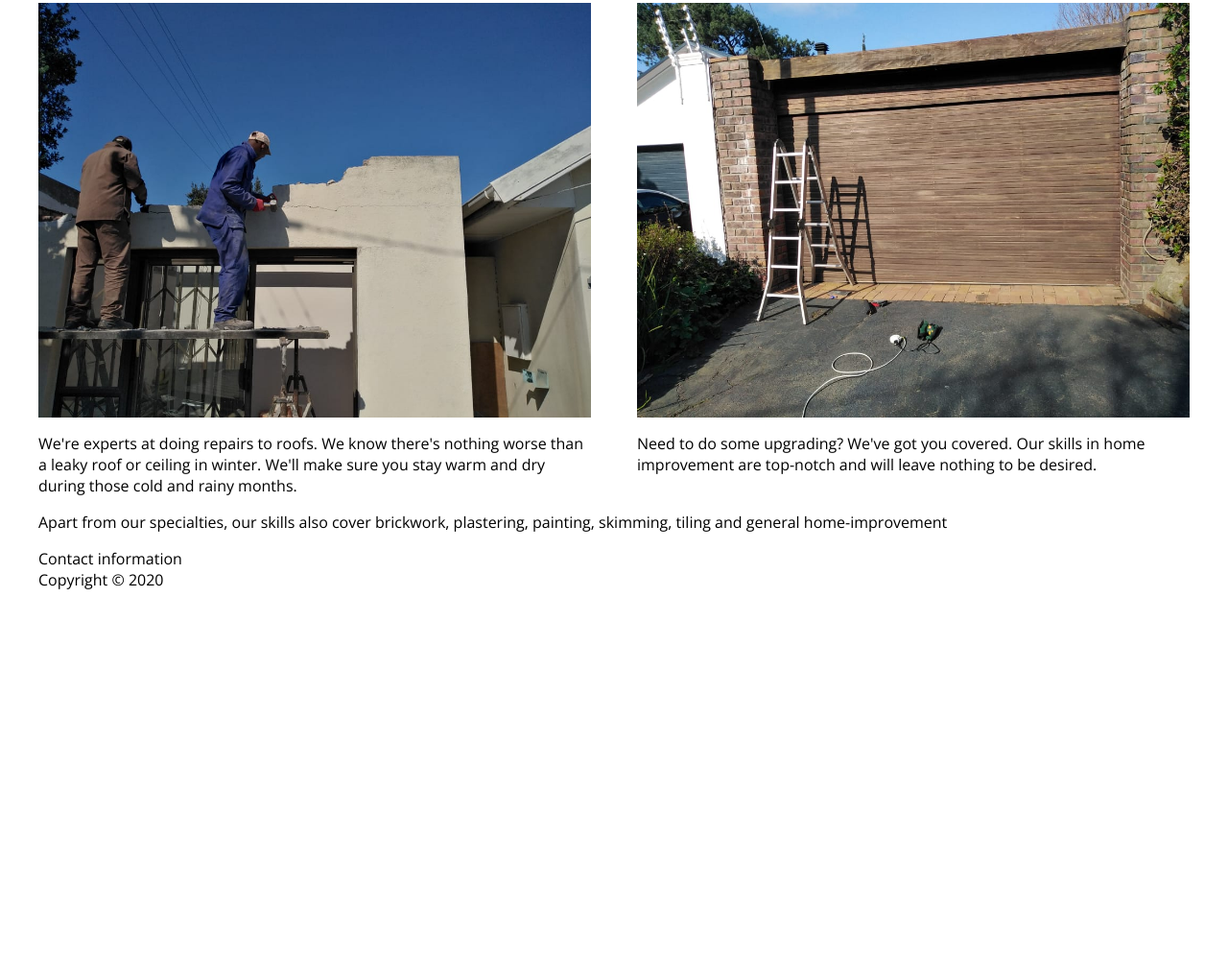
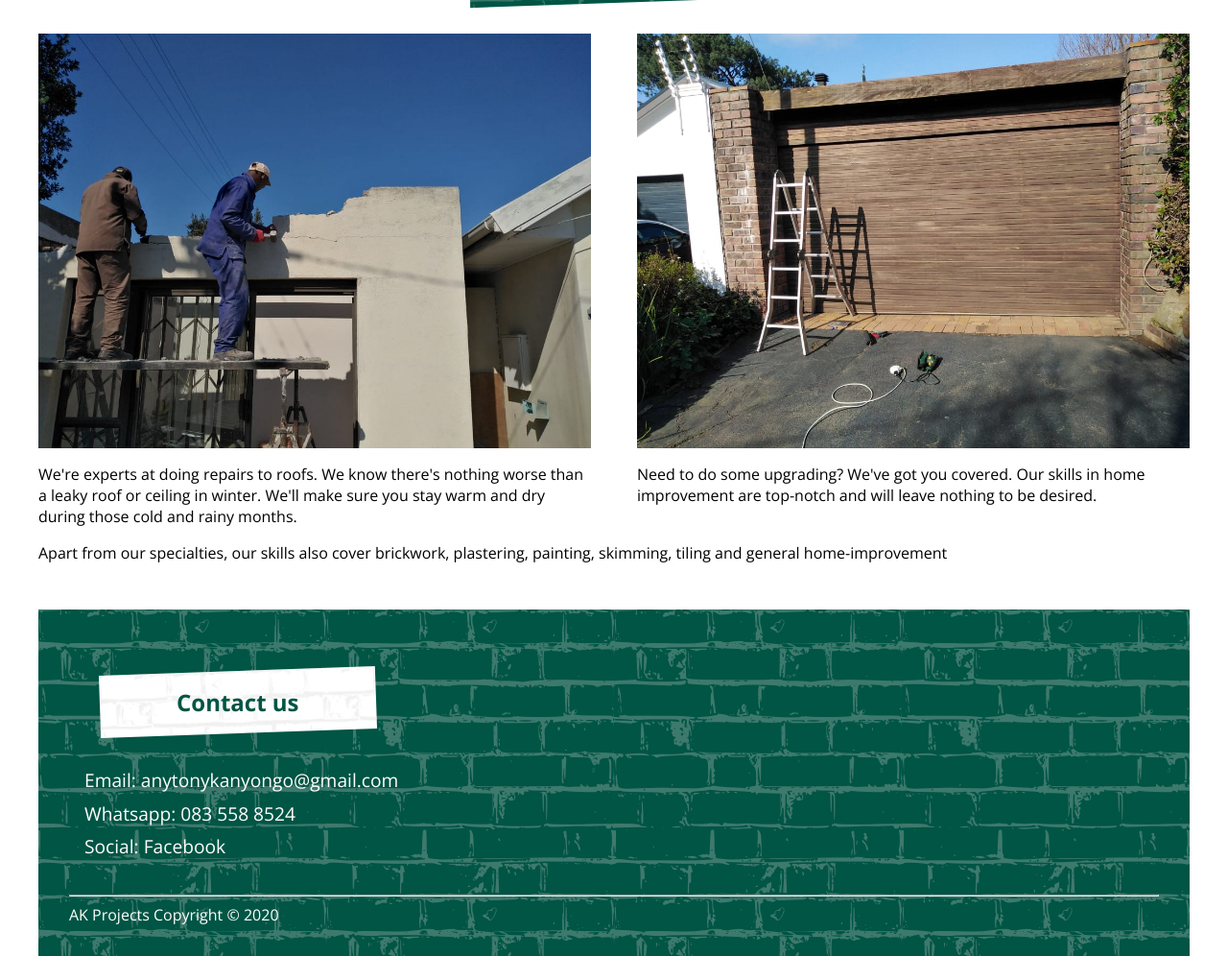
Before and after one commit to JackofD/antony-projects, a Gatsby site: page / in a window 1280 px wide. Shown: the part 848-1844 px from the top of the page at 96% size. Before the commit the page ends 1463 px from the top, so only its background shows below. Built offline with nearby package versions, Linux system fonts and the light colour scheme; Gatsby itself is replaced by a stand-in of ours.

Commit message:
Added basic footer setup * updated brick texure stuff * added contact details * changed header layout order

```diff
--- a/src/components/footer.js
+++ b/src/components/footer.js
@@ -5,12 +5,20 @@ import React from "react"
 import "../scss/footer.scss"
 
 const Footer = () => (
-  <footer>
-    <section id="contact">
-      Contact information
+  <footer className="site-footer background-brick background-brick-large">
+    <section id="contact" className="contact-us">
+      <h2 className="background-brick background-brick-light">Contact us</h2>
+      <div>
+        <ul>
+          <li><a href="#/">Email: anytonykanyongo@gmail.com</a></li>
+          <li><a href="#/">Whatsapp: 083 558 8524</a></li>
+          <li><a href="#/">Social: Facebook</a></li>
+        </ul>
+      </div>
     </section>
+    <hr />
     <section>
-      Copyright © {new Date().getFullYear()}
+      AK Projects Copyright © {new Date().getFullYear()}
     </section>
   </footer>
 )
--- a/src/components/header.js
+++ b/src/components/header.js
@@ -8,10 +8,10 @@ import logo from "../images/antony-logo-single.svg"
 const Header = ({classes}) => (
   <header className={classes ? classes : ''}>
     <div className="logo-section">
-      <img className="logo" src={logo} alt="main logo" />
       <div className="site-name">
         <h2>AK Projects</h2>
       </div>
+      <img className="logo" src={logo} alt="main logo" />
     </div>
     <nav className="nav-menu">
       <ul>
--- a/src/scss/footer.scss
+++ b/src/scss/footer.scss
@@ -0,0 +1,21 @@
+.site-footer {
+  margin-top: 2rem;
+  padding: 2rem;
+  max-width: 1200px;
+
+  .contact-us {
+    padding: 0 1rem;
+    margin-bottom: 2rem;
+  }
+  .contact-us, a {
+    color: inherit;
+  }
+  ul {
+    list-style: none;
+    padding: 0;
+    margin: 0;
+    line-height: 1.8;
+    font-size: 1.2rem
+  }
+  a {text-decoration: none;}
+}
--- a/src/scss/header.scss
+++ b/src/scss/header.scss
@@ -14,7 +14,7 @@
 
   .logo-section {
     display: flex;
-    flex-direction: row;
+    flex-direction: column;
     justify-content: center;
     align-items: center;
 
@@ -22,10 +22,10 @@
       padding: 1.3rem 1rem;
     }
 
-  h2 {
-      font-size: 2rem;
-      margin-bottom: 0;
-      margin-top: 0;
+    h2 {
+        font-size: 2rem;
+        margin-bottom: 0;
+        margin-top: 0;
     }
   }
   .logo {
@@ -54,11 +54,12 @@ nav {
     text-decoration: none;
     font-weight: 700;
     transition: all 0.3s ease;
+
     &:hover {
       color: white;
       background-color: $colour-dark;
       background-image: url("../images/textures/grey-brick-texture.png");
-      background-size: cover;
+      background-size: 120%;
     }
   }
 }
@@ -77,4 +78,9 @@ nav {
       }
     }
   }
+  .main-header {
+    .logo-section {
+      flex-direction: row;
+    }
+  }
 }
--- a/src/scss/home.scss
+++ b/src/scss/home.scss
@@ -1,10 +1,9 @@
 .what-we-do-section {
   display: flex;
   flex-direction: column;
+  margin-top: 2rem;
   h2 {
     text-align: center;
-    margin-top: 2rem;
-    margin-bottom: 2rem;
   }
 
   .flex-row {
--- a/src/scss/main.scss
+++ b/src/scss/main.scss
@@ -10,7 +10,6 @@ html {
 body {
   margin: 0;
   scroll-behavior: smooth;
-  padding: 0 1rem;
 }
 
 img {
@@ -24,6 +23,12 @@ img {
 }
 
 @media (min-width: 768px) {
+  body {
+    margin: 0;
+    scroll-behavior: smooth;
+    padding: 0 1rem;
+  }
+
   .flex-row {
     display: flex;
     flex-direction: row;
--- a/src/scss/utility.scss
+++ b/src/scss/utility.scss
@@ -18,14 +18,44 @@
     left: 0;
     z-index: -1;
   }
+
+  &-large:after {
+    background-image: url("../images/textures/grey-brick-texture-large.png");
+    background-size: 25%;
+  }
+  &-light {
+    color: $colour-dark;
+    &:after {
+      background-color: white;
+    }
+  }
 }
 h2.background-brick {
-  display: inline-block;
-  align-self: center;
-  padding: 1rem 5rem;
-  margin-left: 5rem;
+  display: block;
+  padding: 1rem;
+  margin: 2rem 0;
 
   &:after {
     transform: rotate(-2deg);
   }
 }
+
+@media(min-width: 768px) {
+  h2.background-brick {
+    display: inline-block;
+    align-self: center;
+    padding: 1rem 5rem;
+    margin: 2rem 1rem;
+  }
+}
+
+.text-center {
+  text-align: center;
+}
+
+.flex-column-center {
+  display: flex;
+  flex-direction: column;
+  justify-content: center;
+  align-items: center;
+}
```
Also changed, not shown: src/images/textures/grey-brick-texture-large.png (added).
